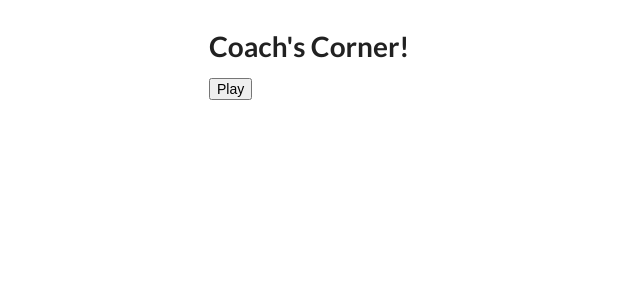
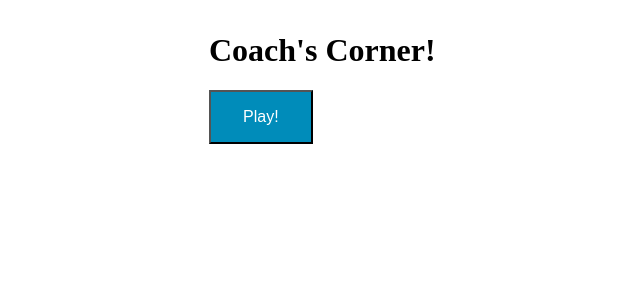
Before and after one commit to ellymaimon/coach-corner-react, a React (Create React App) app: page / in a window 1280 px wide. Shown: the top 300 px of the page, without its empty margins (131-771 px from the left). Built offline with nearby package versions, Linux system fonts and the light colour scheme.

Commit message:
Reorganize styles to use styled-components

```diff
--- a/src/game/ActivePlayers.jsx
+++ b/src/game/ActivePlayers.jsx
@@ -3,7 +3,8 @@ import Player from './Player';
 
 const ActivePlayers = ({ activePlayers }) => {
   return (
-    <div>
+    <div style={{ marginBottom: '1em'}}>
+      <h4>Active Players</h4>
       {activePlayers.map(player => (
         <Player key={player.id} player={player} />
       ))}
--- a/src/game/AwayTeam.jsx
+++ /dev/null
@@ -1,11 +0,0 @@
-import React from 'react';
-
-const AwayTeam = () => {
-  return (
-    <div>
-      <h1>Away Team</h1>
-    </div>
-  );
-};
-
-export default AwayTeam;
--- a/src/game/BenchPlayers.jsx
+++ b/src/game/BenchPlayers.jsx
@@ -1,8 +1,13 @@
 import React from 'react';
+import Player from './Player';
 
-const BenchPlayers = () => {
+const BenchPlayers = ({ benchPlayers }) => {
   return (
     <div>
+      <h4>Bench Players</h4>
+      {benchPlayers.map(player => (
+        <Player key={player.id} player={player} />
+      ))}
     </div>
   );
 };
--- a/src/game/GameScreen.jsx
+++ b/src/game/GameScreen.jsx
@@ -1,13 +1,27 @@
 import React from 'react';
-import HomeTeam from './HomeTeam';
-import AwayTeam from './AwayTeam';
+import styled from 'styled-components';
+import Team from './Team';
 import { teams } from '../teamGenerator';
+
+const GameGrid = styled.div`
+  display: grid;
+  grid-template-columns: 1fr 1fr;
+  grid-gap: 10px;
+`;
 
 const GameScreen = () => {
   return (
-    <div style={{ maxWidth: 900, margin: '0 auto' }}>
-      <HomeTeam homeTeam={teams.home} />
-      <AwayTeam awayTeam={teams.away} />
+    <div style={{ maxWidth: 900, margin: '0 20px' }}>
+      <GameGrid>
+        <div>
+          <h2>Home Team</h2>
+          <Team team={teams.home} />
+        </div>
+        <div>
+          <h2>Away Team</h2>
+          <Team team={teams.away} />
+        </div>
+      </GameGrid>
     </div>
   );
 };
--- a/src/game/HomeTeam.jsx
+++ /dev/null
@@ -1,17 +0,0 @@
-import React from 'react';
-import ActivePlayers from './ActivePlayers';
-import BenchPlayers from './BenchPlayers';
-
-const HomeTeam = ({ homeTeam }) => {
-  return (
-    <div>
-      <h2>Home Team</h2>
-      <div>
-        <ActivePlayers activePlayers={homeTeam.active} />
-        <BenchPlayers benchPlayers={homeTeam.bench} />
-      </div>
-    </div>
-  );
-};
-
-export default HomeTeam;
--- a/src/game/Player.jsx
+++ b/src/game/Player.jsx
@@ -4,7 +4,8 @@ const Player = ({ player }) => {
   const { firstName, lastName, offense, defense, stamina } = player;
   return (
     <div>
-      {firstName} {lastName} O: {offense} D: {defense} S: {stamina}
+      {firstName} {lastName} Offense: {offense} Defense: {defense} Stamina:{' '}
+      {stamina}
     </div>
   );
 };
--- /dev/null
+++ b/src/game/Team.jsx
@@ -0,0 +1,14 @@
+import React from 'react';
+import ActivePlayers from './ActivePlayers';
+import BenchPlayers from './BenchPlayers';
+
+const Team = ({ team }) => {
+  return (
+    <div>
+      <ActivePlayers activePlayers={team.active} />
+      <BenchPlayers benchPlayers={team.bench} />
+    </div>
+  );
+};
+
+export default Team;
--- a/src/index.js
+++ b/src/index.js
@@ -1,6 +1,5 @@
 import React from 'react';
 import ReactDOM from 'react-dom';
 import App from './App.jsx';
-import 'semantic-ui-css/semantic.min.css';
 
 ReactDOM.render(<App />, document.getElementById('root'));
--- a/src/splash/SplashScreen.jsx
+++ b/src/splash/SplashScreen.jsx
@@ -1,18 +1,24 @@
 import React from 'react';
+import styled from 'styled-components';
+
+const Container = styled.div`
+  max-width: 600px;
+  margin: 0 auto;
+`;
+
+const Button = styled.button`
+  background-color: #008cba;
+  color: white;
+  padding: 1em 2em;
+  font-size: 1em;
+`;
 
 const SplashScreen = ({ setGame }) => {
   return (
-    <div style={{ maxWidth: 600, margin: '0 auto' }}>
-      <h1 textAlign='center' size='large'>
-        Coach's Corner!
-      </h1>
-      <button
-        onClick={() => setGame(true)}
-        style={{ maxWidth: 200, margin: '0 auto' }}
-      >
-        Play
-      </button>
-    </div>
+    <Container>
+      <h1>Coach's Corner!</h1>
+      <Button onClick={() => setGame(true)}>Play!</Button>
+    </Container>
   );
 };
 
--- a/src/teamGenerator.js
+++ b/src/teamGenerator.js
@@ -18,8 +18,8 @@ const createPlayer = () => {
     id: v4(),
     firstName: getFirstName(),
     lastName: getLastName(),
-    offense: getRandom(0, 10),
-    defense: getRandom(0, 10),
+    offense: getRandom(0, 100),
+    defense: getRandom(0, 100),
     stamina: 10,
   };
   return player;
```
